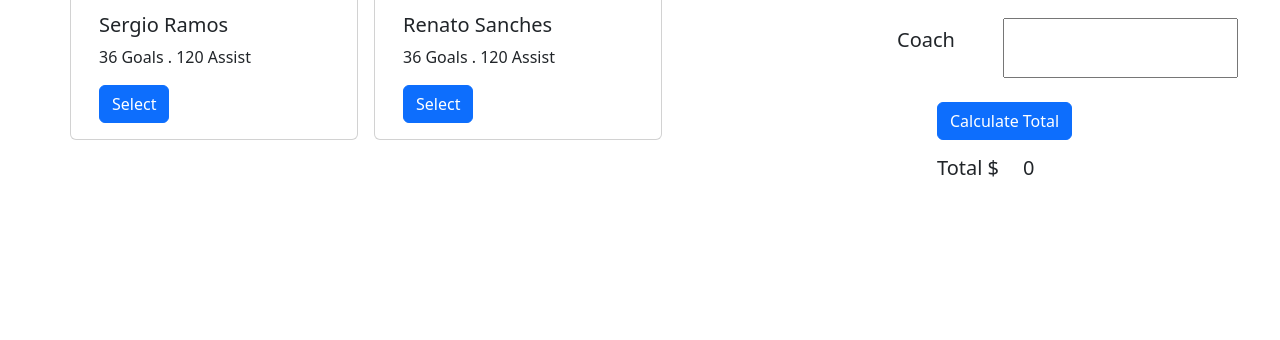
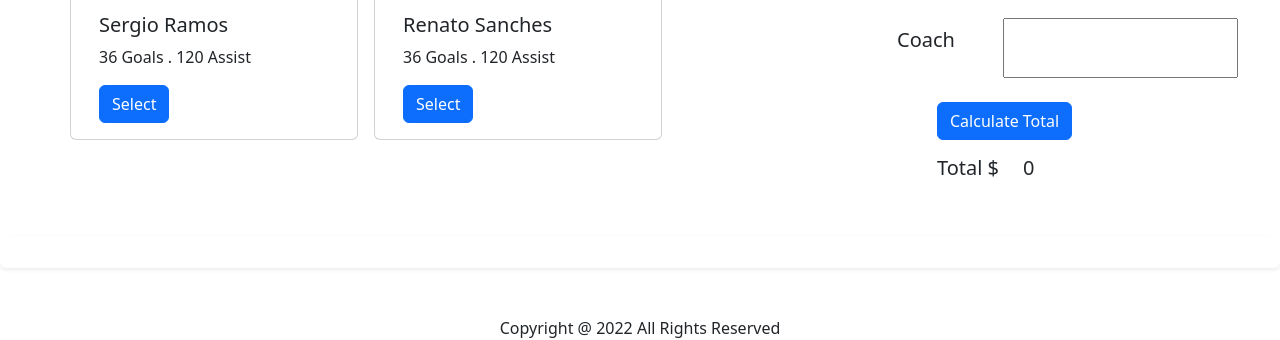
Before and after one commit to mehedihasanmurad/Assignment-project05, a plain HTML site: page index.html in a window 1280 px wide. Shown: the part 820-1160 px from the top of the page. Before the commit the page ends 1008 px from the top, so only its background shows below. Drawn offline with nearby package versions, Linux system fonts and the light colour scheme.

Commit message:
footer added

```diff
--- a/index.html
+++ b/index.html
@@ -121,6 +121,13 @@
           </div>
       </div>
     </section>
+
+    <div class="mt-5 shadow-sm p-3 mb-5 bg-body rounded">
+    </div>
+
+    <div>
+      <footer class="text-center">Copyright @ 2022 All Rights Reserved</footer>
+    </div>
     <script src="js/utilities.js"></script>
    <script src="js/app.js"></script>
 </body>
--- a/js/app.js
+++ b/js/app.js
@@ -20,8 +20,6 @@ for(let btn of myButton){
         }
     });
 };
-
-
 
 
 document.getElementById('calculate-btn').addEventListener('click',function(){
@@ -54,9 +52,5 @@ document.getElementById('calculate-btn').addEventListener('click',function(){
         const newPriceValue = parseFloat(newPriceValueString);
         const newPrice = newPriceValue + totalPrice;
         priceValue.innerText = newPrice;
-
-
-
-
     });
 });
```
